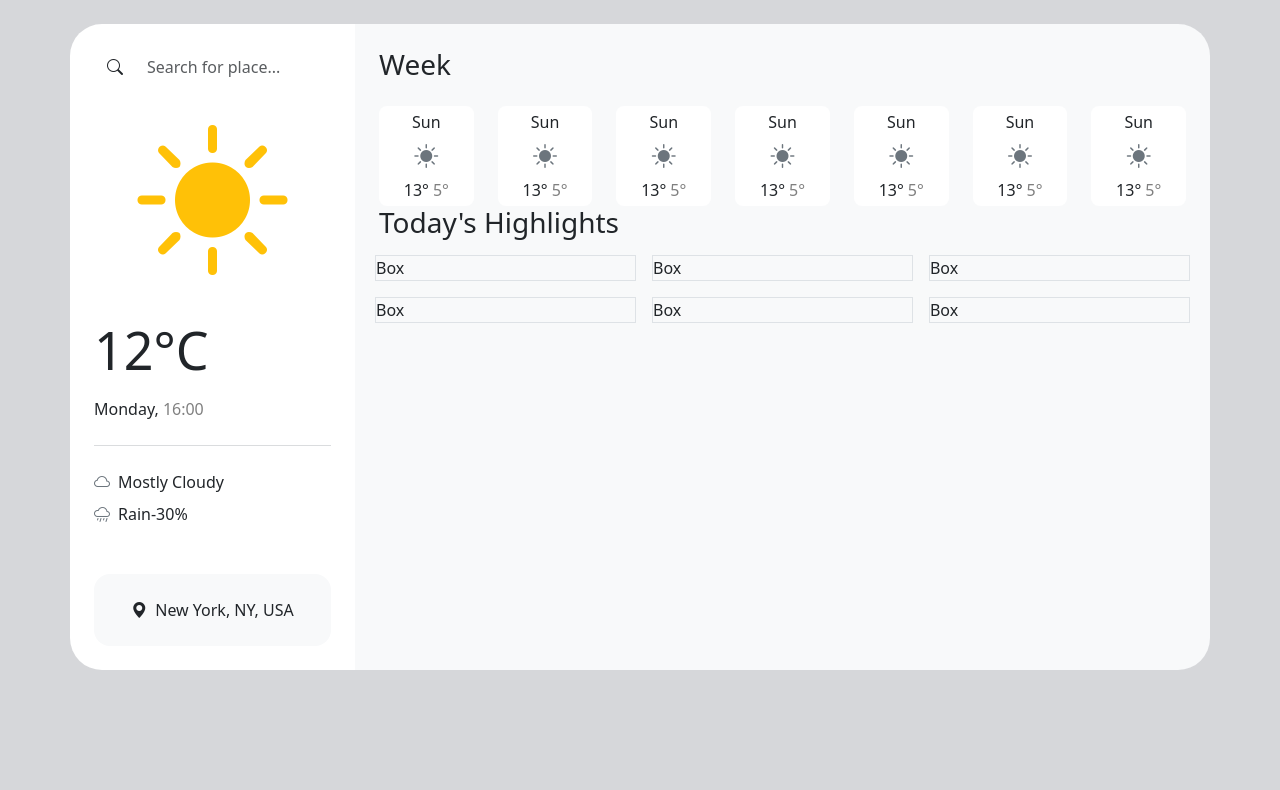
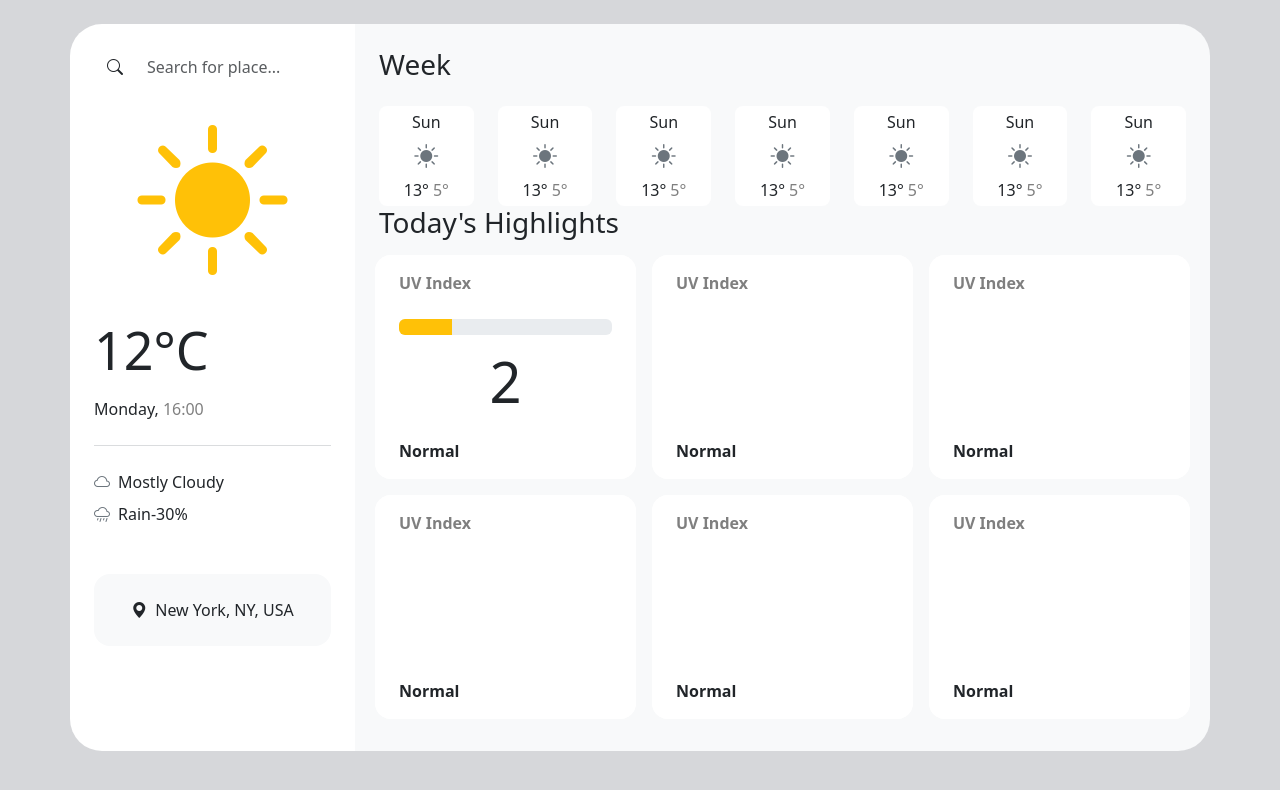
Before and after one commit to mohammadfakhrolahi/Weather-App, a React (Create React App) app: page / in a window 1280 px wide. Shown: the top 790 px of the page. Built offline with nearby package versions, Linux system fonts and the light colour scheme.

Commit message:
feat
Created cartLg and Progress components.

```diff
--- a/src/App.js
+++ b/src/App.js
@@ -3,6 +3,8 @@ import React from 'react'
 import Input from './components/input/Input'
 import Icon from './components/Icon/Icon'
 import CardSm from './components/CardSm/CardSm'
+import CardLg from './components/CardLg/CardLg'
+import Progress from './components/Progress/Progress'
 
 const App = () => {
   return (
@@ -40,37 +42,65 @@ const App = () => {
         <div className="col-9 bg-light p-4 rounded-end-5">
           <div className="row  ">
             <div className="col-12 ">
-              <h3 className='mb-4'>Week</h3>
+              <h3 className="mb-4">Week</h3>
               <div className="row">
-                <div className="col"><CardSm/></div>
-                <div className="col"><CardSm/></div>
-                <div className="col"><CardSm/></div>
-                <div className="col"><CardSm/></div>
-                <div className="col"><CardSm/></div>
-                <div className="col"><CardSm/></div>
-                <div className="col"><CardSm/></div>
+                <div className="col">
+                  <CardSm />
+                </div>
+                <div className="col">
+                  <CardSm />
+                </div>
+                <div className="col">
+                  <CardSm />
+                </div>
+                <div className="col">
+                  <CardSm />
+                </div>
+                <div className="col">
+                  <CardSm />
+                </div>
+                <div className="col">
+                  <CardSm />
+                </div>
+                <div className="col">
+                  <CardSm />
+                </div>
               </div>
             </div>
             <div className="col-12 ">
               <h3>Today's Highlights</h3>
               <div className="row">
                 <div className="col-4 p-0">
-                  <div className="m-2 border">Box</div>
+                  <div className="m-2">
+                    <CardLg>
+                      <Progress style={{ width: '25%' }}/>
+                    </CardLg>
+                  </div>
                 </div>
                 <div className="col-4 p-0">
-                  <div className="m-2 border">Box</div>
+                  <div className="m-2">
+                    <CardLg />
+                  </div>
                 </div>
                 <div className="col-4 p-0">
-                  <div className="m-2 border">Box</div>
+                  <div className="m-2">
+                    <CardLg />
+                  </div>
                 </div>
                 <div className="col-4 p-0">
-                  <div className="m-2 border">Box</div>
+                  <div className="m-2">
+                    <CardLg />
+                  </div>
                 </div>
                 <div className="col-4 p-0">
-                  <div className="m-2 border">Box</div>
+                  <div className="m-2">
+                    <CardLg />
+                  </div>
                 </div>
                 <div className="col-4 p-0">
-                  <div className="m-2 border">Box</div>
+                  <div className="m-2">
+                    <CardLg />
+                  </div>
                 </div>
               </div>
             </div>
--- /dev/null
+++ b/src/components/CardLg/CardLg.css
@@ -0,0 +1,4 @@
+.card {
+  /* width: 14rem; */
+  height: 14rem;
+}
--- /dev/null
+++ b/src/components/CardLg/CardLg.js
@@ -0,0 +1,17 @@
+import React from 'react'
+
+import './CardLg.css'
+
+const CardLg = (props) => {
+  return (
+    <div className="card bg-white border-0 rounded-4">
+      <div className="card-header bg-white pt-3 px-4 border-0 rounded-top-4 text-black-50 fw-semibold">UV Index</div>
+      <div className="card-body  px-4">
+        {props.children}
+      </div>
+      <div className="card-footer bg-white pb-3 px-4 border-0 rounded-bottom-4 fw-semibold">Normal</div>
+    </div>
+  )
+}
+
+export default CardLg
--- a/src/components/CardSm/CardSm.js
+++ b/src/components/CardSm/CardSm.js
@@ -4,7 +4,7 @@ const CardSm = () => {
   return (
     <div className='d-flex flex-column justify-content-center align-items-center gap-1 bg-white p-1 rounded-3'>
       <span>Sun</span>
-      <i class="bi bi-brightness-high-fill fs-4 text-secondary"></i>
+      <i className="bi bi-brightness-high-fill fs-4 text-secondary"></i>
       <div>
         <span>13°</span>
         <span className='text-black-50 ms-1'>5°</span>
--- /dev/null
+++ b/src/components/Progress/Progress.js
@@ -0,0 +1,22 @@
+import React from 'react'
+
+const Progress = (props) => {
+  return (
+    <div className='h-100 d-flex flex-column justify-content-between '>
+    <div class="progress">
+      <div
+        class="progress-bar bg-warning"
+        role="progressbar"
+        aria-label="Basic example"
+        aria-valuenow="25"
+        aria-valuemin="0"
+        aria-valuemax="100"
+        style={props.style}
+      ></div>
+    </div>
+    <span className='align-self-center display-4 fw-normal'>2</span>
+    </div>
+  )
+}
+
+export default Progress
```
